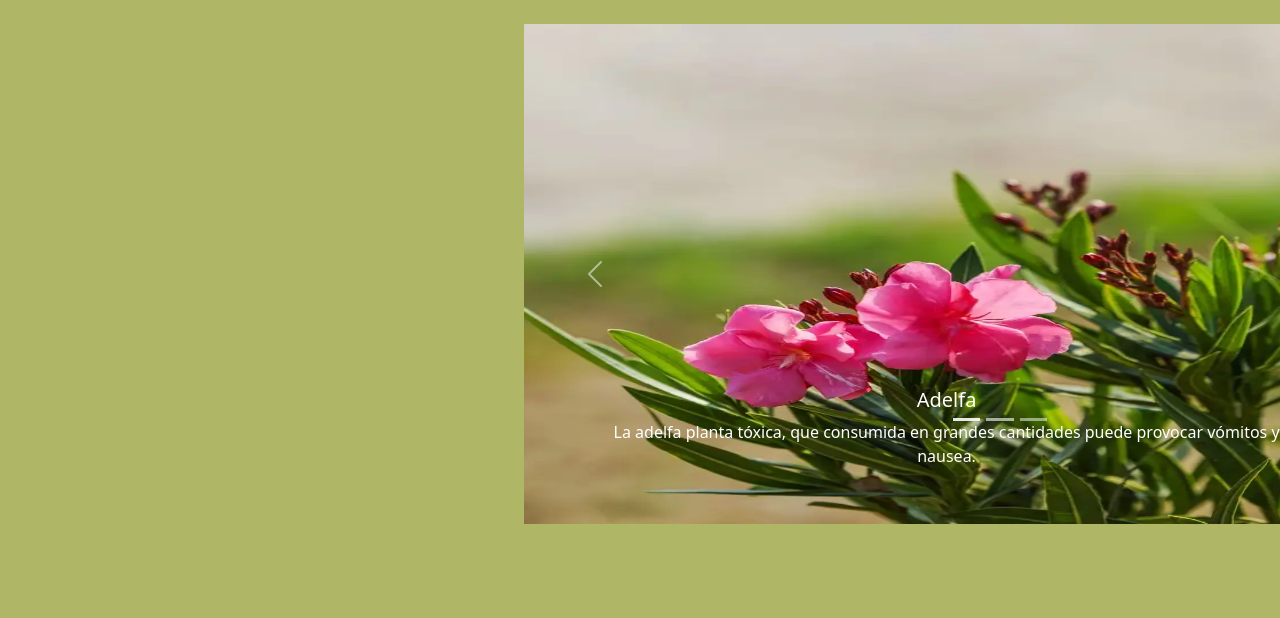
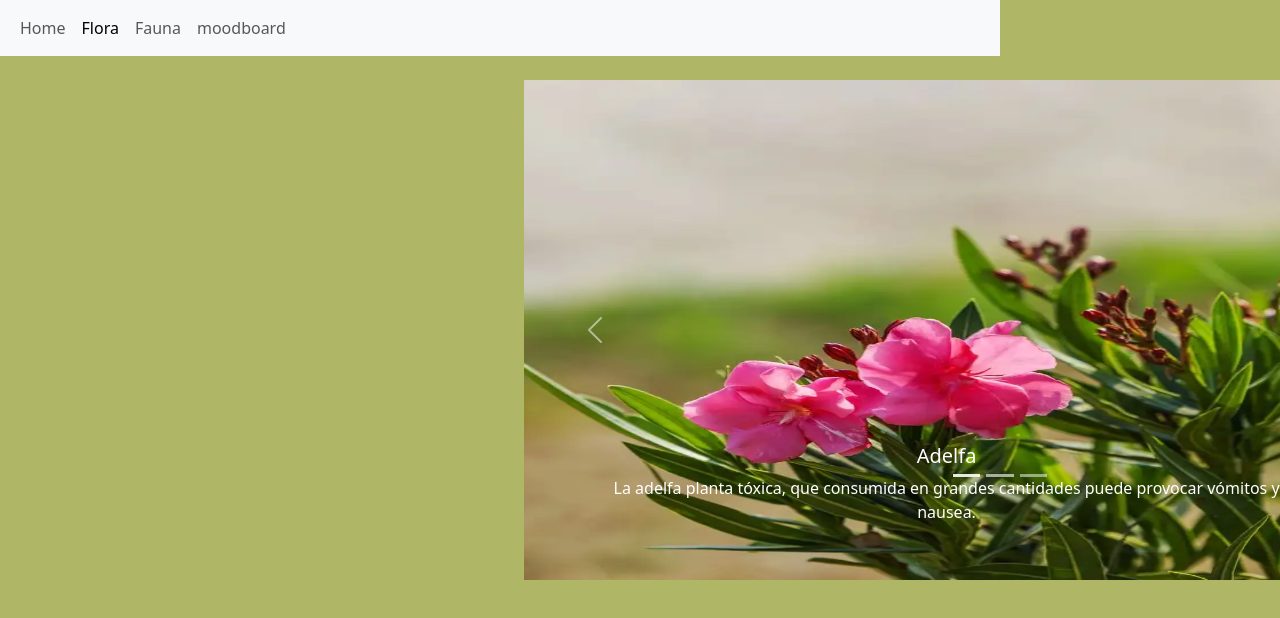
Before and after one commit to fersizu/practicaUnidad1, a website: page flora/flora.html in a window 1280 px wide. Shown: the top 618 px of the page. Drawn offline with nearby package versions, Linux system fonts and the light colour scheme.

Commit message:
commitnavbarflora

```diff
--- a/flora/flora.html
+++ b/flora/flora.html
@@ -8,6 +8,31 @@
     <script src="https://cdn.jsdelivr.net/npm/bootstrap@5.3.2/dist/js/bootstrap.bundle.min.js" integrity="sha384-C6RzsynM9kWDrMNeT87bh95OGNyZPhcTNXj1NW7RuBCsyN/o0jlpcV8Qyq46cDfL" crossorigin="anonymous"></script>
 </head>
 <body>
+  <nav class="navbar navbar-expand-lg bg-body-tertiary">
+    <div class="container-fluid">
+
+      <button class="navbar-toggler" type="button" data-bs-toggle="collapse" data-bs-target="#navbarNav" aria-controls="navbarNav" aria-expanded="false" aria-label="Toggle navigation">
+        <span class="navbar-toggler-icon"></span>
+      </button>
+      <div class="collapse navbar-collapse" id="navbarNav">
+        <ul class="navbar-nav">
+          <li class="nav-item">
+            <a class="nav-link"  href="../index.html">Home</a>
+          </li>
+          <li class="nav-item">
+            <a class="nav-link active" aria-current="page" href="flora.html">Flora</a>
+          </li>
+          <li class="nav-item">
+            <a class="nav-link" href="#">Fauna</a>
+          </li>
+          <li class="nav-item">
+            <a class="nav-link" href="moodboard.html">moodboard</a>
+          </li>
+        </ul>
+      </div>
+    </div>
+  </nav>
+
   <div id="carouselExampleCaptions" class="carousel slide m-4 start-50" data-bs-ride="carousel" style="height: 500px;">
     <div class="carousel-indicators mx-auto" style="width: 100px; height: 100px;">
       <button type="button" data-bs-target="#carouselExampleCaptions" data-bs-slide-to="0" class="active" aria-current="true" aria-label="Slide 1"></button>
```
Also changed, not shown: index.html (+1 -1 lines).
